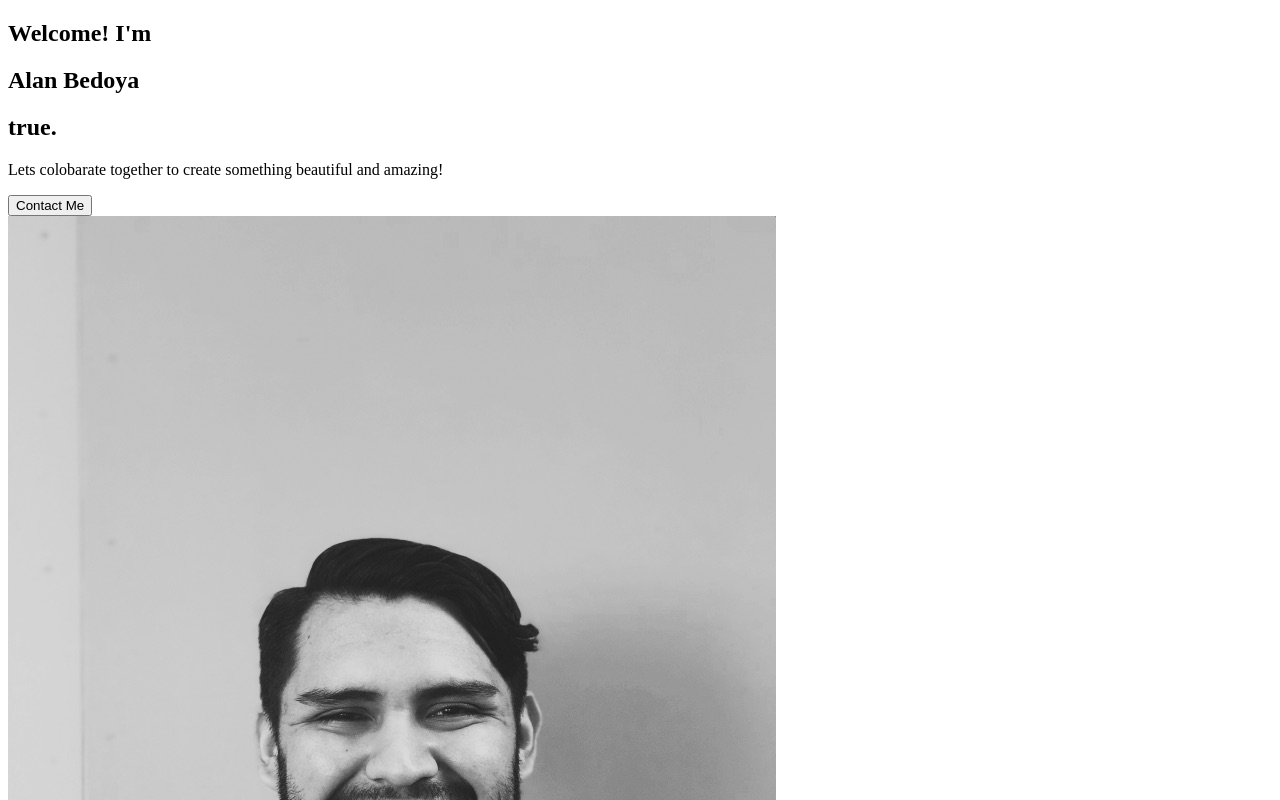
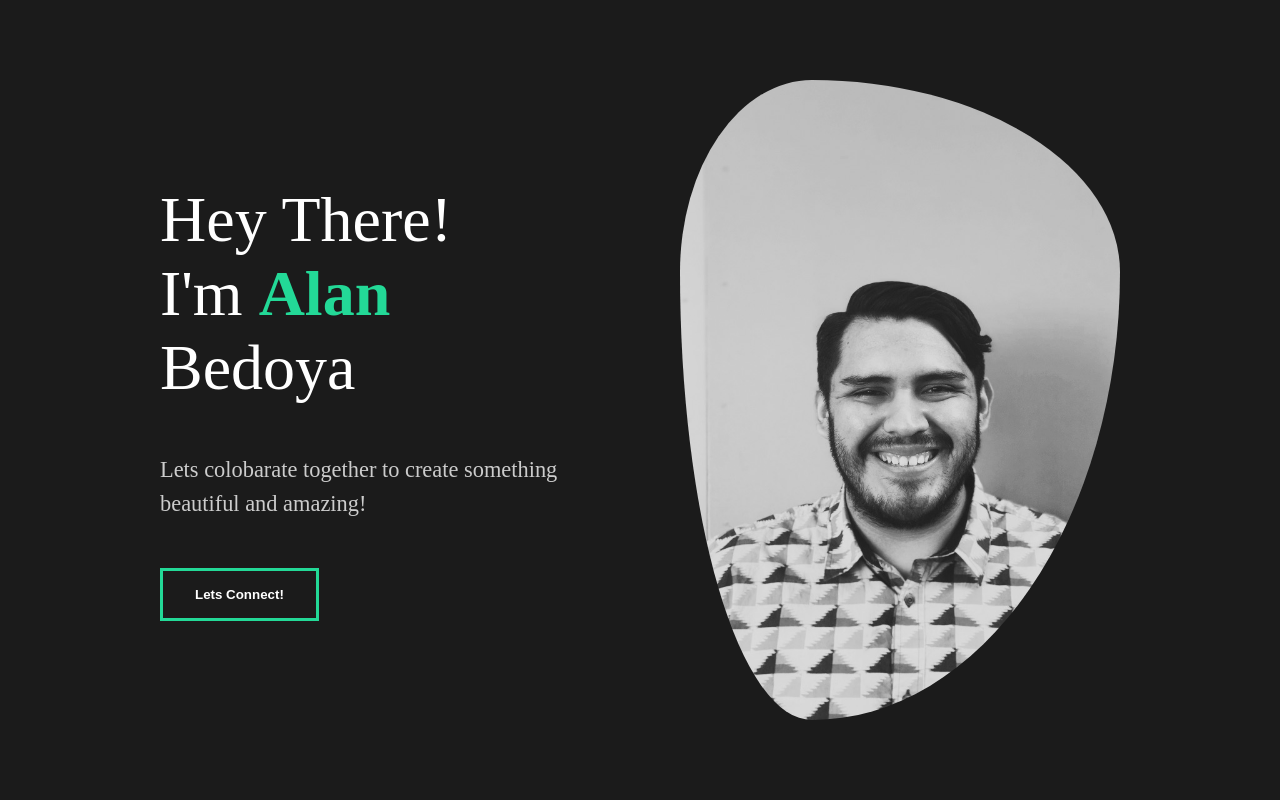
Before and after one commit to alanbedoya/portfolio2, a React (Create React App) app: page / in a window 1280 px wide. Shown: the top 800 px of the page. Built offline with nearby package versions, Linux system fonts and the light colour scheme.

Commit message:
Added style to the banner section.

```diff
--- a/src/App.js
+++ b/src/App.js
@@ -1,9 +1,11 @@
 import React from 'react';
+import GlobalStyles from './components/globalStyles';
 import AboutMe from './pages/aboutMe';
 
 function App() {
   return (
     <div className='App'>
+      <GlobalStyles />
       <AboutMe />
     </div>
   );
--- a/src/components/bannerSection.js
+++ b/src/components/bannerSection.js
@@ -1,33 +1,63 @@
 import React from 'react';
 import portrait from '../img/portrait.jpg';
+import styled from 'styled-components';
 
-const aboutSection = () => {
+const bannerSection = () => {
   return (
-    <div>
-      <div className='description'>
+    <StyledBanner>
+      <StyledDescription>
         <div className='title'>
           <div className='hide'>
-            <h2>Welcome! I'm </h2>
+            <h2>Hey There!</h2>
           </div>
           <div className='hide'>
             <h2>
-              <span>Alan</span> Bedoya
+              I'm <span>Alan</span>
             </h2>
           </div>
           <div className='hide'>
-            <h2>true.</h2>
+            <h2>Bedoya</h2>
           </div>
         </div>
         <p>
           Lets colobarate together to create something beautiful and amazing!
         </p>
-        <button>Contact Me</button>
-      </div>
-      <div className='image'>
+        <button>Lets Connect!</button>
+      </StyledDescription>
+      <StyledImage>
         <img src={portrait} alt='Alan Bedoya' />
-      </div>
-    </div>
+      </StyledImage>
+    </StyledBanner>
   );
 };
 
-export default aboutSection;
+const StyledBanner = styled.div`
+  min-height: 90vh;
+  display: flex;
+  align-items: center;
+  justify-content: space-between;
+  padding: 5rem 10rem;
+  color: white;
+`;
+
+const StyledDescription = styled.div`
+  flex: 1;
+  padding-right: 5rem;
+
+  h2 {
+    font-weight: lighter;
+  }
+`;
+
+const StyledImage = styled.div`
+  flex: 1;
+  border-radius: 30% 70% 70% 30% / 30% 16% 84% 70%;
+
+  img {
+    width: 100%;
+    height: 80vh;
+    object-fit: cover;
+    border-radius: 30% 70% 70% 30% / 30% 30% 70% 70%;
+  }
+`;
+export default bannerSection;
--- /dev/null
+++ b/src/components/globalStyles.js
@@ -0,0 +1,60 @@
+import { createGlobalStyle } from 'styled-components';
+
+const GlobalStyles = createGlobalStyle`
+  * {
+    margin: 0;
+    padding: 0;
+    box-sizing: border-box;
+  }
+
+  body {
+    background: #1b1b1b;
+
+  }
+
+  button {
+    font-weight: bold;
+    font-size: 1.1;
+    cursor: pointer;
+    padding: 1rem 2rem;
+    border: 3px solid #23d997;
+    background: transparent;
+    color: white;
+    transition: all 0,5s ease;
+    &:hover{
+      background-color: #23d997;
+      color: white;
+    }
+  }
+
+  h2 {
+      font-weight: lighter;
+      font-size: 4rem;
+    }
+
+    h3 {
+      color: white;
+    }
+
+    h4 {
+      font-weight: bold;
+    }
+
+    a {
+      font-size: 1.1rem;
+    }
+
+    span {
+      font-weight: bold;
+      color: #23d997;
+    }
+
+    p {
+      padding: 3rem 0rem;
+      color: #ccc;
+      font-size: 1.4rem;
+      line-height: 150%;
+    }
+`;
+
+export default GlobalStyles;
```
